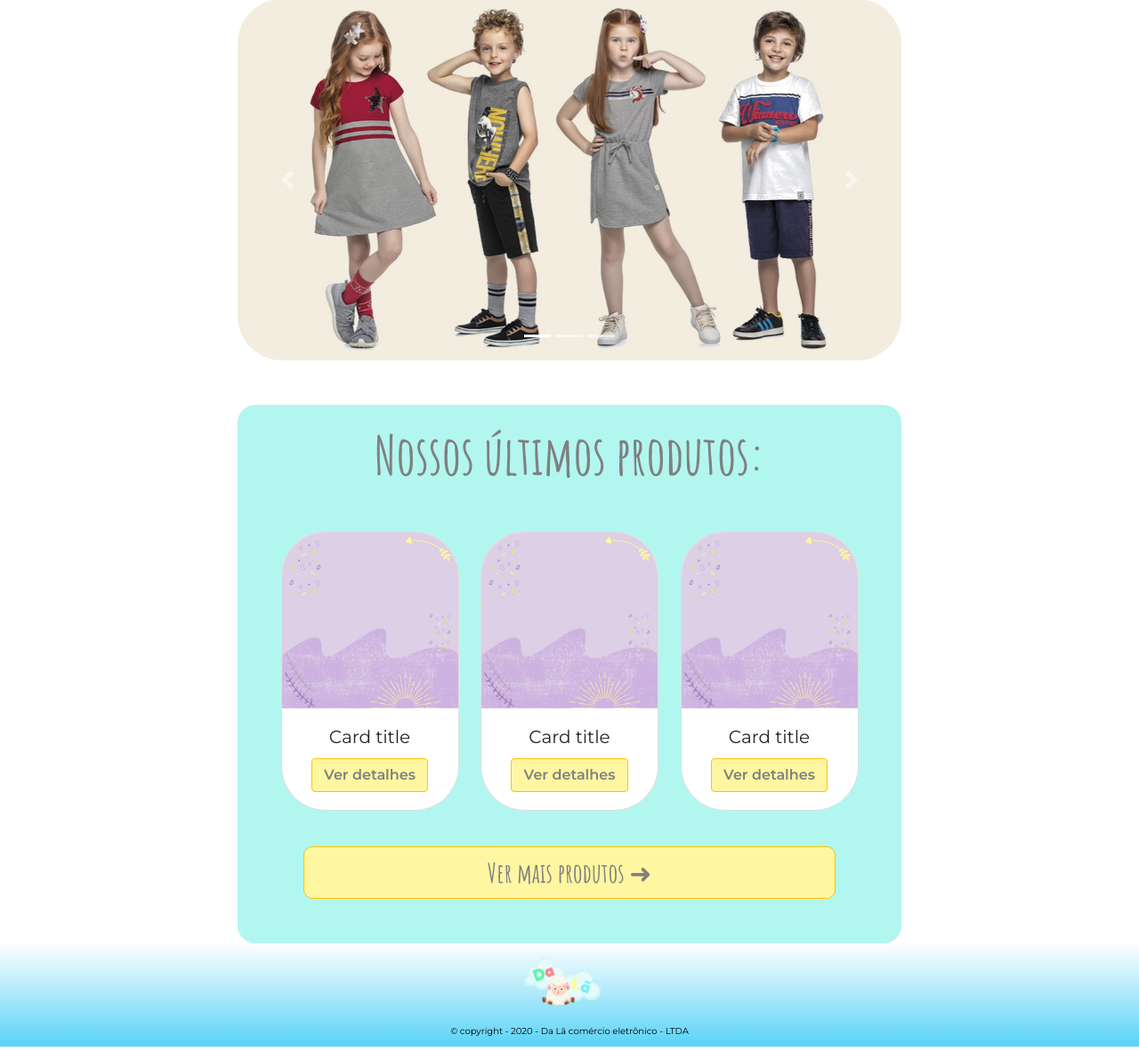
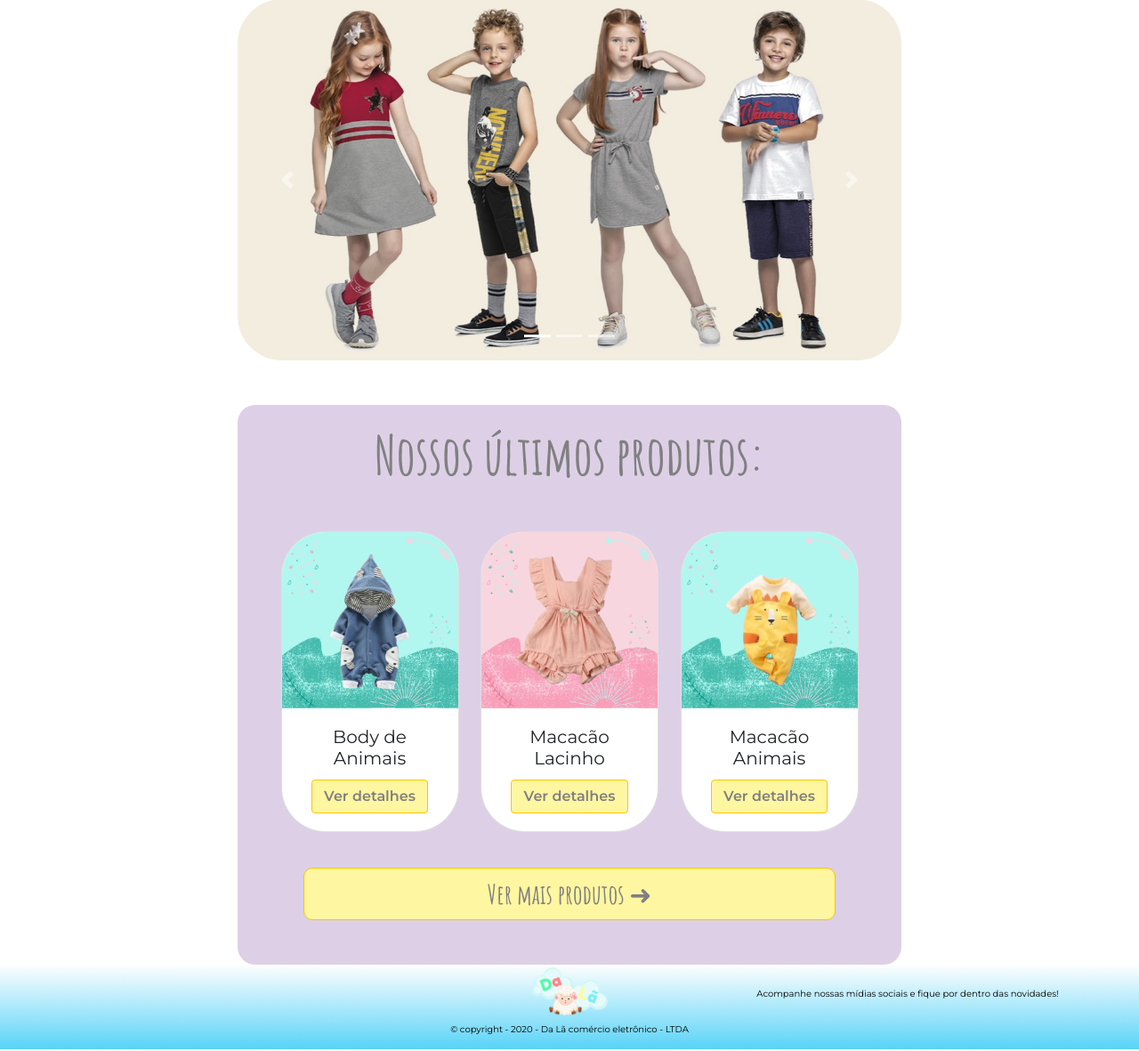
Before and after one commit to DarlanHenrique/-Equipe-2-Trainee-2020.1, a PHP site: page / in a window 1280 px wide. Shown: the part 315-1496 px from the top of the page at 89% size. Run offline with PHP 8.4, Linux system fonts and the light colour scheme.

Commit message:
Adicionei os produtos e atualizei navbar e footer

```diff
--- a/css/style.css
+++ b/css/style.css
@@ -1,5 +1,5 @@
  /* NAVBAR */
- header{
+header{
     background: linear-gradient(#58D3F7, #FEFEFE)!important;
     font-family:'Amatic SC', cursive;
     font-size: 50px;
@@ -8,9 +8,14 @@
 .container {
     width: 100%;
 }
-
+@media screen and (max-width: 600px) {
+    .pesquisa {
+      display: none;
+    }
+  }
 /* FIM DO CSS NAVBAR */
 
+/* Banner Entre </header> e <main>/ */
 .banner {
     width: 100%;
 }
@@ -19,11 +24,19 @@
 footer {
     background: linear-gradient( #FEFEFE,#58D3F7 )!important;
 }
+footer p {
+    font-family: 'Montserrat', sans-serif;
+    color: #000000;
+    font-size: 10px;
+    font-style: bold;
+}
 .copyright {
-    font-family: 'Montserrat', sans-serif;
-	color: #000000;
-	font-size: 10px;
     margin: 5px 0 5px 0;
-    text-align: center;
     padding-bottom: 10px;
 }
+.final p {
+    margin: 5px 0 10px 0;
+}
+.final a {
+    padding: 5px;
+}
--- a/css/styles.css
+++ b/css/styles.css
@@ -16,7 +16,7 @@ body{
 
 .ultimos-produtos{
 	margin-top: 50px;
-	background-color: #B2F7EF;
+	background-color: #DDD0E6;
 	border-radius: 20px;
 }
 .ultimos-produtos ul{
@@ -41,6 +41,7 @@ body{
 	overflow: hidden;
 	font-family: 'Montserrat', sans-serif;
 	border-radius: 50px !important;
+	height: 100% !important;
 }
 .botao{
 	background-color: #FFF6A1 !important;
@@ -104,13 +105,13 @@ body{
 }
 @media (max-width: 800px){
  .nome-produto{
- 	font-size: 16px !important;
+ 	font-size: 14px !important;
  	margin: 0;
  }
 }
 @media (max-width: 500px){
  .nome-produto{
- 	font-size: 14px !important;
+ 	font-size: 12px !important;
  	margin: 0;
  }
 }
--- a/index.html
+++ b/index.html
@@ -94,9 +94,9 @@
           <li class="d-inline-block">
             <div class="p-0">
               <div class="card produto">
-                <img class="card-img-top" src="img/produto-background.jfif" alt="Card image cap">
+                <img class="card-img-top" src="img/roupa2.jpeg" alt="Card image cap">
                 <div class="card-body">
-                  <h5 class="card-title nome-produto">Card title</h5>
+                  <h5 class="card-title nome-produto">Body de Animais</h5>
                   <a href="#" class="btn btn-outline-warning botao col-sm-10">Ver detalhes</a>
                 </div>
               </div>
@@ -105,9 +105,9 @@
           <li class="d-xl-inline-block d-lg-inline-block d-md-block d-sm-block">
             <div>
               <div class="card produto">
-                <img class="card-img-top" src="img/produto-background.jfif" alt="Card image cap">
+                <img class="card-img-top" src="img/roupa3.jpeg" alt="Card image cap">
                 <div class="card-body">
-                  <h5 class="card-title nome-produto">Card title</h5>
+                  <h5 class="card-title nome-produto">Macacão Lacinho</h5>
                   <a href="#" class="btn btn-outline-warning botao col-sm-10">Ver detalhes</a>
                 </div>
               </div>
@@ -116,9 +116,9 @@
           <li class="d-xl-inline-block d-lg-inline-block d-md-block d-sm-block">
             <div class="w-lg-100">
               <div class="card produto">
-                <img class="card-img-top" src="img/produto-background.jfif" alt="Card image cap">
+                <img class="card-img-top" src="img/roupa4.jpeg" alt="Card image cap">
                 <div class="card-body">
-                  <h5 class="card-title nome-produto">Card title</h5>
+                  <h5 class="card-title nome-produto">Macacão Animais</h5>
                   <a href="#" class="btn btn-outline-warning botao col-sm-10">Ver detalhes</a>
                 </div>
               </div>
@@ -131,14 +131,24 @@
     </div>
 
     <footer>
-      <nav class="navbar navbar-light justify-content-center">
-        <a class="navbar-brand" href="#">
-          <img src="img/Da_lã_Logo_2.png" width="90" height="60" alt="Logotipo Da Lã">
-        </a>
+      <div class="container">
+        <div class="row">
+          <div class="col-sm"></div>
+          <div class="col-sm flex-center text-center meio">
+            <img src="img/Da_lã_Logo_2.png" width="90" height="60" alt="Logotipo Da Lã">
+            <p class="copyright">&copy; copyright - 2020 - Da Lã comércio eletrônico - LTDA </p>
+          </div>
+          <div class="col-sm col align-self-center flex-center text-center final">
 
-      </nav>
-      <p class="copyright">&copy; copyright - 2020 - Da Lã comércio eletrônico - LTDA </p>
+            <p>Acompanhe nossas mídias sociais e fique por dentro das novidades!</p>
+            <a href="https://www.facebook.com/"><i class="fab fa-facebook"></i></a>
+            <a href="https://twitter.com/"><i class="fab fa-twitter"></i></a>
+            <a href="https://www.instagram.com/"><i class="fab fa-instagram"></i></a>
+            <a href="https://github.com/DarlanHenrique/-Equipe-2-Trainee-2020.1"><i class="fab fa-github"></i></a>
 
+          </div>
+        </div>
+      </div>
     </footer>
 
 
```
Also changed, not shown: img/roupa2.jpeg (added), img/roupa3.jpeg (added), img/roupa4.jpeg (added).
